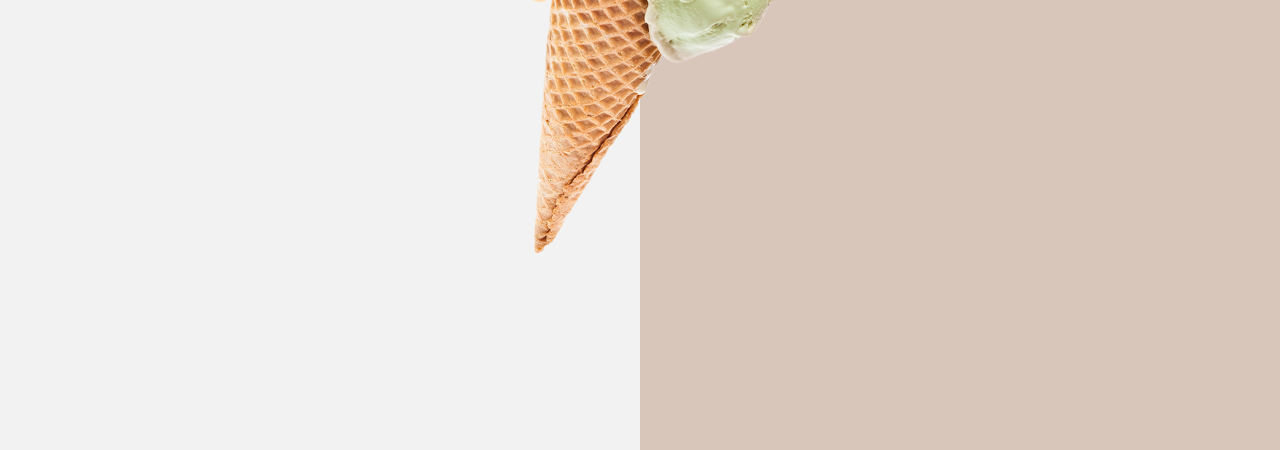
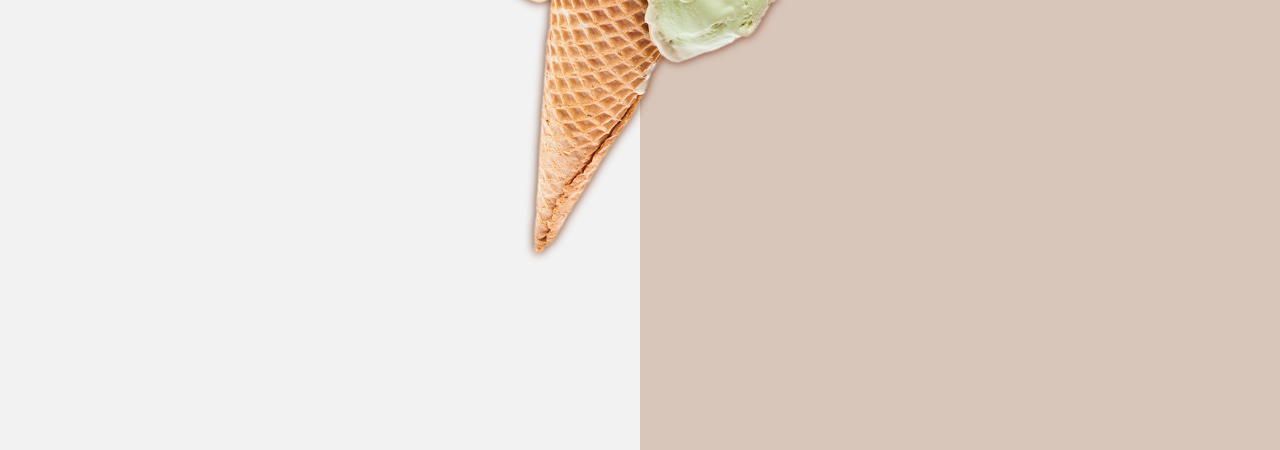
Before and after one commit to aliciasoares/Ice-cream-site, a plain HTML site: page index.html in a window 1280 px wide. Shown: the part 484-934 px from the top of the page. Drawn offline with Linux system fonts and the light colour scheme.

Commit message:
Update index.html

```diff
--- a/index.html
+++ b/index.html
@@ -23,8 +23,7 @@
         </h1>
     </article>
     <div>
-        <img src="img/04-23.png" alt="Sorvete">
-    </div>
+        <img src="img/04-23.png" alt="Sorvete" class="sorvete-img"> </div>
     <section class="next">
         <p> Next⟶ </p>
     </section>
@@ -38,12 +37,9 @@
             <a href="#"><img src="img/toppng.com-menu-icon-png-3-lines-2000x2000.png" alt="Menu"></a>
           </div>
     </section>
-
-
-
-
-
 </main>
+</body>
+</html>
 </body>
 
 </html>
```
